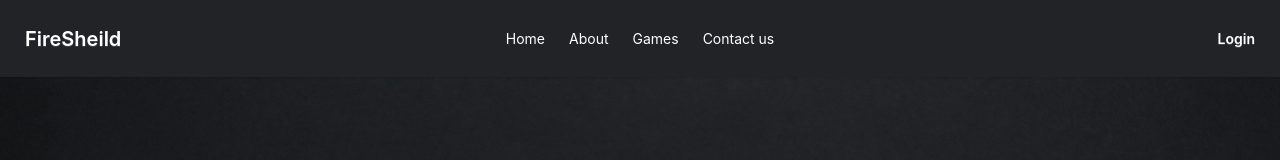
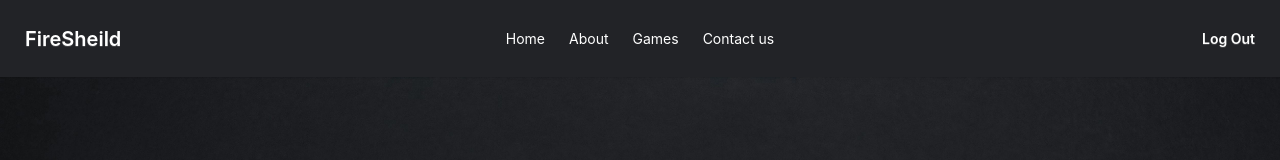
Before and after one commit to Shamim-Faqer/b12-a09-firesheild, a React (Vite) app: page / in a window 1280 px wide. Shown: the top 160 px of the page. Built offline with nearby package versions, Linux system fonts and the light colour scheme; no server answers; sample sign-in values are in the browser's storage.

Commit message:
function-done

```diff
--- a/src/layout/Header.jsx
+++ b/src/layout/Header.jsx
@@ -1,8 +1,26 @@
-import React from 'react'
+import button from 'daisyui/components/button';
+import React, { useContext } from 'react'
 import { NavLink } from 'react-router-dom';
+import {AuthContext} from "../provider/AuthProvider";
+
+
+
+
 // #0D0D0D
 // #212226
 function Header() {
+
+  const {user, logoutUser} = useContext(AuthContext);
+
+  const handleLogout = () => {
+logoutUser()
+.then(() => {
+  alert("Log Out Successfully");
+})
+.catch(error => console.log(error));
+
+  }
+
   return (
     <div>
       <div className="reserved bg-[#222327] text-white ">
@@ -33,7 +51,9 @@ function Header() {
     </ul>
   </div>
   <div className="navbar-end">
-    <NavLink to={"login"} className="btn btn-ghost btn-primary text-white ">Login</NavLink>
+    {
+      user ? (<button onClick={handleLogout} className='btn btn-ghost btn-primary text-white'>Log Out</button>) : (<NavLink to={"/login"} className="btn btn-ghost btn-primary text-white ">Login</NavLink>)
+    }
   </div>
 </div>
       </div>
--- a/src/pages/GameDetails.jsx
+++ b/src/pages/GameDetails.jsx
@@ -20,8 +20,7 @@ const singleGame = games.find(game => game.id === id);
       <p>Developer: {singleGame.developer}</p>
       <p>Rating: ⭐ {singleGame.ratings}</p>
       <a
-        href={singleGame.downloadLink}
-        target="_blank"
+
         className="btn btn-primary mt-4"
       >
         Download
```
Also changed, not shown: 1 other file (tests, documents, lock files or other folders).
